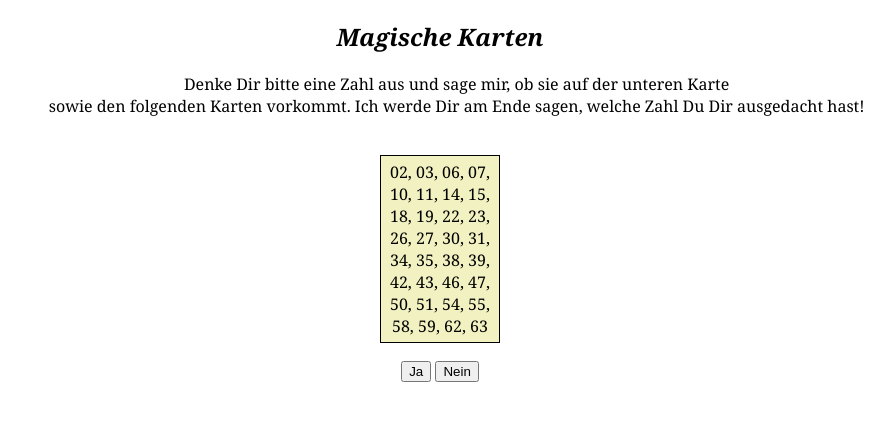
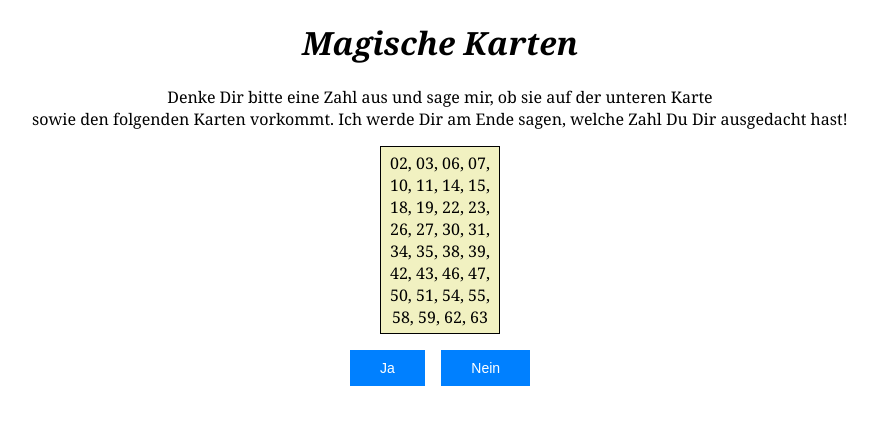
Before and after one commit to Byt3B3at/MindReader, a plain HTML site: page MagischeKarten/index.html in a window 1280 px wide. Both pictures are taken after a click on the button "Ja". Shown: the whole page, without its empty margins (200-1094 px from the left). Drawn offline with Linux system fonts and the light colour scheme.

Commit message:
html, script and css
- added button to repeat the game
- buttons styled

```diff
--- a/MagischeKarten/index.html
+++ b/MagischeKarten/index.html
@@ -14,24 +14,22 @@
 
 <body dir='ltr'>
 
-<div align='center' id='textOutputArea'>
-	<h2 style='font-style: italic;'>Magische Karten</h2>
-	<pre>
-	Denke Dir bitte eine Zahl aus und sage mir, ob sie auf der unteren Karte
-	sowie den folgenden Karten vorkommt. Ich werde Dir am Ende sagen, welche Zahl Du Dir ausgedacht hast!
-	</pre>
-</div>
+	<h1 style='font-style: italic;'>Magische Karten</h1>
 
-<div align='center' id='cardOutputArea'>
-	<table id='showCards'></table>
-</div>
+	<p id='textOutputArea'>
+		Denke Dir bitte eine Zahl aus und sage mir, ob sie auf der unteren Karte<br>
+		sowie den folgenden Karten vorkommt. Ich werde Dir am Ende sagen, welche Zahl Du Dir ausgedacht hast!
+	</p>
 
-<div align='center' id='buttonArea'>
-	<p>
-	<button id='buttonYes' type='button'>Ja</button>
-	<button id='buttonNo' type='button'>Nein</button>
-	</p>
-</div>
+    <table id='showCards' align='center'></table>
+
+	<p></p>
+
+	<div align='center'>
+		<button class='button' id='buttonYes' type='button'>Ja</button>&nbsp;&nbsp;&nbsp;
+		<button class='button' id='buttonNo' type='button'>Nein</button>
+		<button class='button' id='buttonAgain' type='button'>Nochmal!</button>
+	</div>
 
 </body>
 </html>
--- a/MagischeKarten/script.js
+++ b/MagischeKarten/script.js
@@ -99,7 +99,7 @@ const cardArray6 = [
 
 function initialize() {
 
-	const version = '1.10';
+	const version = '1.20';
 	console.log(`@initialize(): version: ${version}`);
 
 	htmlElement = document.getElementById('showCards');
@@ -110,21 +110,67 @@ function initialize() {
 	htmlArrayOutput(cardArray1);
 	setLevel(); // 2
 
-	var button1 = document.getElementById('buttonYes').onclick = function() {
-
-		showArrayValues(true);
-
-	};
-
-	var button2 = document.getElementById('buttonNo').onclick = function() {
-
-		showArrayValues(false);
-
-	};
+	displayButtons(true, true, false);
 
 }
 
-function showArrayValues(numberExists) {
+function displayButtons(showButton1, showButton2, showButton3) {
+
+	var button1 = document.getElementById('buttonYes');
+	var button2 = document.getElementById('buttonNo');
+	var button3 = document.getElementById('buttonAgain');
+
+	if (showButton1) {
+
+		button1.style.display = "initial";
+
+		button1.onclick = function() {
+
+		displayArrayValues(true);
+
+		}
+
+	} else {
+
+		button1.style.display = "none";
+
+	}
+
+	if (showButton2) {
+
+		button2.style.display = "initial";
+
+		button2.onclick = function() {
+
+		displayArrayValues(true);
+
+		}
+
+	} else {
+
+		button2.style.display = "none";
+
+	}
+
+	if (showButton3) {
+
+		button3.style.display = "initial";
+
+		button3.onclick = function() {
+
+		initialize();
+
+		}
+
+	} else {
+
+		button3.style.display = "none";
+
+	}
+
+}
+
+function displayArrayValues(numberExists) {
 
 	switch (getLevel()) {
 
@@ -132,36 +178,43 @@ function showArrayValues(numberExists) {
 			setSecretNumber(numberExists, 0);
 			htmlArrayOutput(cardArray1);
 			setLevel(); // 2
+			displayButtons(true, true, false);
 			break;
 		case 2:
 			setSecretNumber(numberExists, Number(cardArray1[0]));
 			htmlArrayOutput(cardArray2);
 			setLevel(); // 3
+			displayButtons(true, true, false);
 			break;
 		case 3:
 			setSecretNumber(numberExists, Number(cardArray2[0]));
 			htmlArrayOutput(cardArray3);
 			setLevel(); // 4
+			displayButtons(true, true, false);
 			break;
 		case 4:
 			setSecretNumber(numberExists, Number(cardArray3[0]));
 			htmlArrayOutput(cardArray4);
 			setLevel(); // 5
+			displayButtons(true, true, false);
 			break;
 		case 5:
 			setSecretNumber(numberExists, Number(cardArray4[0]));
 			htmlArrayOutput(cardArray5);
 			setLevel(); // 6
+			displayButtons(true, true, false);
 			break;
 		case 6:
 			setSecretNumber(numberExists, Number(cardArray5[0]));
 			htmlArrayOutput(cardArray6);
 			setLevel(); // 7
+			displayButtons(true, true, false);
 			break;
 		case 7:
 			setSecretNumber(numberExists, Number(cardArray6[0]));
 			htmlElement.innerHTML = `Du hast Dir die Zahl ${getSecretNumber()} ausgedacht!`;
 			setLevel(); // 1
+			displayButtons(false, false, true);
 
 	}
 
--- a/MagischeKarten/styles.css
+++ b/MagischeKarten/styles.css
@@ -1,28 +1,19 @@
 body {
 
-	background-color: #ffffff;
+    background-color: #ffffff;
     font-family: georgia;
 
 }
 
-pre {
+h1, h2, h3 {
 
-    font-family: georgia;
-	white-space: pre;
-    margin: 1em 0;
+    text-align: center;
 
 }
 
-label {
+#textOutputArea {
 
-	width: 10em;
-	display: label;
-
-}
-
-button {
-
-	display: button;
+    text-align: center;
 
 }
 
@@ -31,8 +22,25 @@ table {
     background-color: #f1f1c1;
     border: 1px solid black;
     border-spacing: 5px;
-	height: 120px;
-	width: 120px;
-	text-align: center;
+    height: 120px;
+    width: 120px;
+    text-align: center;
 
 }
+
+.button {
+
+    background-color: #0080ff;
+    border: none;
+    color: white;
+    padding: 10px 30px;
+    text-align: center;
+    font-size: 14px;
+    cursor: pointer;
+
+}
+
+.button:hover {
+
+    background-color: #0000ff;
+}
```
